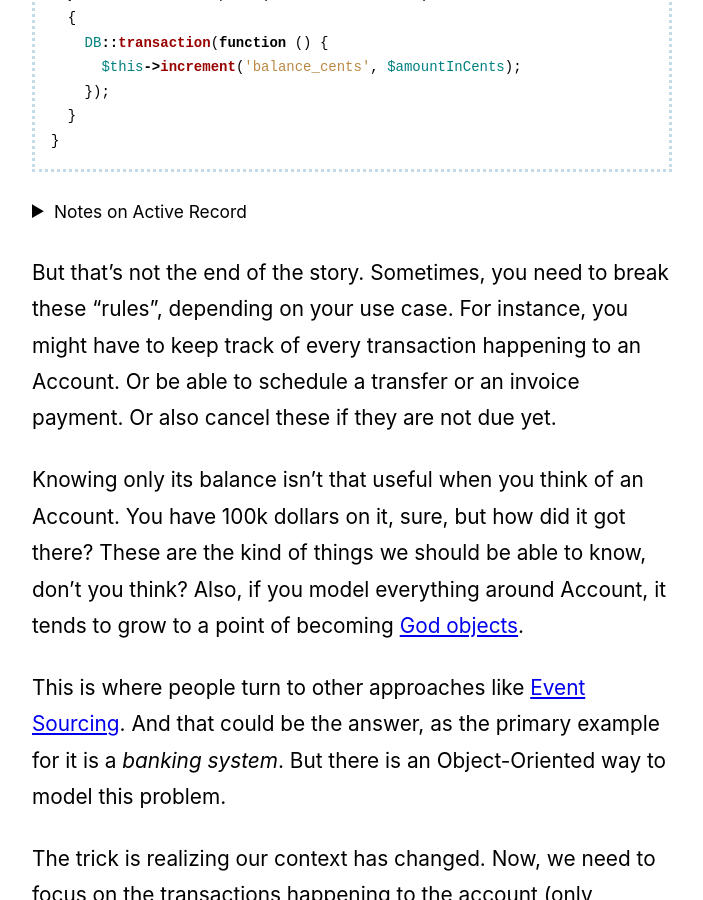
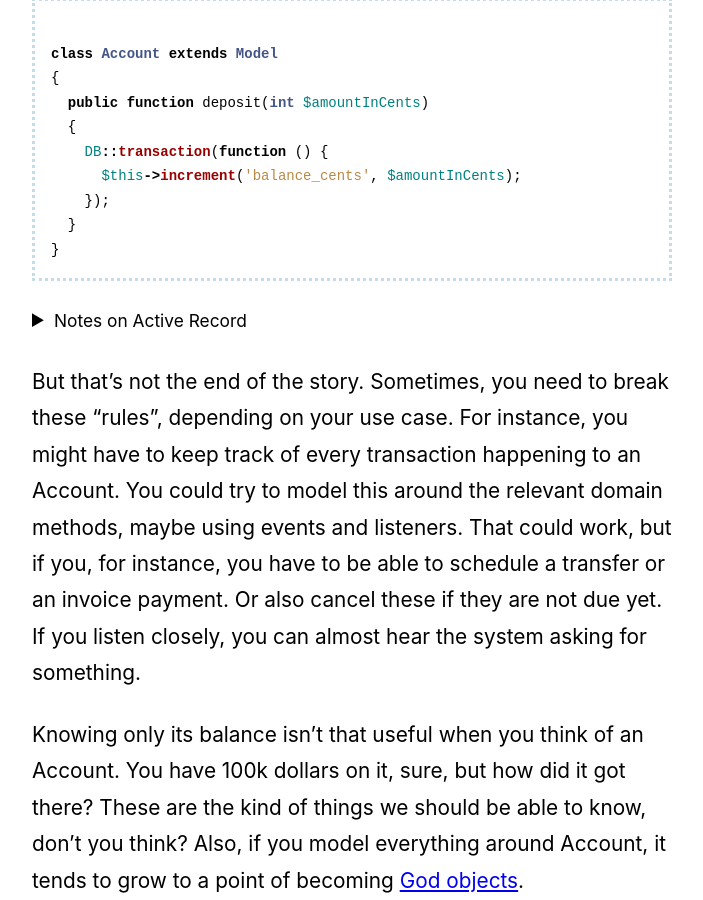
Before and after one commit to tonysm/jekyll.tonysm.com, a Jekyll site: the page built from _posts/2021-02-16-when-objects-are-not-enough.markdown, in a window 1280 px wide and 900 px high, scrolled down 6039 px. Shown: the whole window, without its empty margins (288-991 px from the left). Built offline with Jekyll 4.4.1, drawn with Linux system fonts in a browser that asks for light colours; some of the changed text lies outside the part shown.

Commit message:
Some minor tweaks

```diff
--- a/_posts/2021-02-16-when-objects-are-not-enough.markdown
+++ b/_posts/2021-02-16-when-objects-are-not-enough.markdown
@@ -5,7 +5,7 @@
 tags: oop laravel
 ---
 
-I've been looking up resources on the roots of Object-Oriented Programming - a.k.a. OOP. This journey started because there is a trend in the Laravel community of using Actions and the saying goes as *that's what "Real OOP" is about*. I had some doubts about it and instead of asking around, I decided to look for references from the old Smalltalk days.
+I've been looking up resources on the roots of Object-Oriented Programming - a.k.a. OOP. This journey started because there is a trend in the Laravel community of using Actions and the saying goes as *that's what "Real OOP" is about*. I had some doubts about it and instead of asking around, I decided to look for references from the Smalltalk days, and found out the book [Smalltalk, Objects, and Design](https://www.amazon.com/Smalltalk-Objects-Design-Chamond-Liu/dp/1583484906/) and some great talks. This journey has been so fun and revelating that I thought it would be nice to write about it.
 
 That goes against what I thought it meant to write Object-Oriented Programming. The pattern states that logic should be wrapped in [Action classes](https://stitcher.io/blog/laravel-beyond-crud-03-actions). The idea isn't new as other communities have been advocating for "[Clean Architecture](https://blog.cleancoder.com/uncle-bob/2012/08/13/the-clean-architecture.html)" where each "Use Case" (or *Interactor*) would be its own class. It's very similar. But is it really what OOP is about?
 
@@ -22,7 +22,7 @@
 
 Such messages usually take the form of method class and this idea that got propagated in other languages such as Java or C++. Joe Armstrong, one of the co-designers of Erlang, [wrote in the Elixir](https://elixirforum.com/t/learning-elixir-frst-impressions-plz-dont-kill-me/16424/52) forum that, in Smalltalk, messages "were not real messages but disguised synchronous function calls", and that "mistake" (according to him) was also repeated in other languages.
 
-One common misconception I see is thinking of objects as types. Types (or [Abstract Data Types](https://citeseerx.ist.psu.edu/viewdoc/download;jsessionid=1BC6456DEBB197D0E99CE43E9ED0AFE9?doi=10.1.1.136.3043&rep=rep1&type=pdf), which are "synonyms" - or close enough - for the purpose of this writing) aren't objects. As Kay points out in [this seminar](https://www.youtube.com/watch?v=QjJaFG63Hlo), the way objects are used these days is a bit confusing because it's intertwined with another idea from the '60s: data abstraction (ADTs). They are similar in some ways, particularly in implementation, but its intent is different.
+One common misconception seems to be on thinking of objects as types. Types (or [Abstract Data Types](https://citeseerx.ist.psu.edu/viewdoc/download;jsessionid=1BC6456DEBB197D0E99CE43E9ED0AFE9?doi=10.1.1.136.3043&rep=rep1&type=pdf), which are "synonyms" - or close enough - for the purpose of this writing) aren't objects. As Kay points out in [this seminar](https://www.youtube.com/watch?v=QjJaFG63Hlo), the way objects are used these days is a bit confusing because it's intertwined with another idea from the '60s: data abstraction (ADTs). They are similar in some ways, particularly in implementation, but its intent is different.
 
 The intent of ADT, according to Kay, was to take a system in Pascal/FORTRAN that's starting to become difficult to change (where the knowledge has been spread out in procedures) and wrap envelopes around data structures, invoking operations by means of procedures in order to get it to be a bit more representation independent.
 
@@ -76,12 +76,12 @@
 <summary><small>Notes on Active Record</small></summary>
 
 
-<small><i>The code examples are done in a Laravel context. I'm lucky enough to happen to own the databases I work with, so I'm not gonna try to fight with the tools I have and instead will embrace Eloquent, which is an Active Record implementation (for the non-Laravel folks reading this). That's why I have database stuff mixed in my models. I recommend experimenting with different approaches so you can make up your own mind about these things. I'm just showing an alternative that I happen to like.</i></small>
+<small><i>The code examples are done in a Laravel context. I'm lucky enough to happen to own the databases I work with, so I don't consider that an outer layer of my apps (se <a href="https://martinfowler.com/articles/badri-hexagonal/">this</a>), which allows me to fully use the tools at hand, such as the Eloquent ORM - an Active Record implementation for the non-Laravel folks reading this. That's why I have database calls in the model. Not all classes in my domain model extends are Active Record models, though (see <a href="https://www.youtube.com/watch?v=hkmrfjex7jI&list=PL9wALaIpe0Py6E_oHCgTrD6FvFETwJLlx&index=4">this</a>). I recommend experimenting with different approaches so you can make up your own mind about these things. I'm just showing an alternative that I happen to like.</i></small>
 
 
 </details>
 
-But that's not the end of the story. Sometimes, you need to break these "rules", depending on your use case. For instance, you might have to keep track of every transaction happening to an Account. Or be able to schedule a transfer or an invoice payment. Or also cancel these if they are not due yet.
+But that's not the end of the story. Sometimes, you need to break these "rules", depending on your use case. For instance, you might have to keep track of every transaction happening to an Account. You could try to model this around the relevant domain methods, maybe using events and listeners. That could work, but if you, for instance, you have to be able to schedule a transfer or an invoice payment. Or also cancel these if they are not due yet. If you listen closely, you can almost hear the system asking for something.
 
 Knowing only its balance isn't that useful when you think of an Account. You have 100k dollars on it, sure, but how did it got there? These are the kind of things we should be able to know, don't you think? Also, if you model everything around Account, it tends to grow to a point of becoming [God objects](https://en.wikipedia.org/wiki/God_object).
 
@@ -154,7 +154,7 @@
 
 This same idea can be ported to other domains as well. For instance, if you have a document model in a collaborative text editing context, you cannot rely on having a single `content` text field holding the current state of the Document's content. You would need to apply a similar idea and keep track of each [Operation Transformation](https://www.youtube.com/watch?v=lmjMC2FRF-A) happening to the document instead.
 
-I first saw this idea presented by Adam Wathan on his [Pushing Polymorphism to the Database](https://adamwathan.me/2015/09/03/pushing-polymorphism-to-the-database/) article and conference talk. And I also found references in the [Smalltalk, Objects, and Design](https://www.amazon.com/Smalltalk-Objects-Design-Chamond-Liu/dp/1583484906/ref=sr_1_1?dchild=1&keywords=smalltalk+objects+and+design&qid=1613327978&sr=8-1) book, as well as on a recent [Rails PR](https://github.com/rails/rails/pull/39341) done by DHH introducing *delegated types*. I find it really powerful and quite versatile, but don't see that many people talking about, so that's why I found it relevant to mention here.
+I first saw this idea presented by Adam Wathan on his [Pushing Polymorphism to the Database](https://adamwathan.me/2015/09/03/pushing-polymorphism-to-the-database/) article and conference talk. And I also found references in the [Smalltalk, Objects, and Design](https://www.amazon.com/Smalltalk-Objects-Design-Chamond-Liu/dp/1583484906/) book, as well as on a recent [Rails PR](https://github.com/rails/rails/pull/39341) done by DHH introducing *delegated types*. I find it really powerful and quite versatile, but don't see that many people talking about, so that's why I found it relevant to mention here.
 
 Another example could be an PaaS app. You have provisioned servers and you can deploy on them. With only this short description one could model it as `$server->deploy(int $commitHash)`. But what if the user can cancel a deployment? Or rollback to a previous deployment? That change in requirements should trigger your curiosity to at least experiment promoting the deploy to its own Deployment object or something similar.
 
@@ -172,20 +172,43 @@
 
 !["Perfect Circle" Orbits](/assets/content/oop/02-orbits-1.png)
 
-Source: NASA ([link](https://earthobservatory.nasa.gov/features/OrbitsHistory/page2.php))
+<p align="center">
+
+<small>
+
+Source: NASA's Earth Observatory (<a href="https://earthobservatory.nasa.gov/features/OrbitsHistory/page2.php">link</a>)
+
+</small>
+
+</p>
 
 That didn't quite make sense because objects seemed to be in different positions depending on the day (among other problems), so they built a different theory where the orbits were still "perfect circles" but the objects were not going round, but instead moving in a way that at a macro level also built another "perfect circle", something like this:
 
 !["Perfect Cicles" more complex orbits](/assets/content/oop/03-orbits-2.png)
 
-Source: Wikipedia page on "Deferent and epicycle" ([link](https://en.wikipedia.org/wiki/Deferent_and_epicycle))
+<p align="center">
+
+<small>
+
+Source: Wikipedia page on "Deferent and epicycle" (<a href="https://en.wikipedia.org/wiki/Deferent_and_epicycle">link</a>)
+
+</small>
+
+</p>
 
 [Kepler had this belief too](https://en.wikipedia.org/wiki/Kepler%27s_laws_of_planetary_motion), but after struggling to explain some of evidence about the movements of objects, he then abandoned the idea of "perfect circle" and suggested that the orbits were actually elliptical and around the Sun - not the Earth, simplifying the model quite a lot ([read this](https://earthobservatory.nasa.gov/features/OrbitsHistory/page2.php) to know more about this).
 
 ![Kepler's elliptical orbits](/assets/content/oop/04-orbits-3.png)
 
-Source: Wikipedia page on "Kepler's laws of planetary motion" ([link](https://en.wikipedia.org/wiki/Kepler%27s_laws_of_planetary_motion))
+<p align="center">
 
+<small>
+
+Source: Wikipedia page on "Kepler's laws of planetary motion" (<a href="https://en.wikipedia.org/wiki/Kepler%27s_laws_of_planetary_motion">link</a>)
+
+</small>
+
+</p>
 His observation was one of the pillars of Newton's law of [universal gravitation](https://en.wikipedia.org/wiki/Newton%27s_law_of_universal_gravitation). Which later led to Einstein's [theory of relativity.](https://en.wikipedia.org/wiki/Theory_of_relativity)
 
 This demonstrates that the right level of abstraction often simplifies our models. Things "just makes sense" in a way that it's easier to understand than the alternatives. And it's an iterative process.
@@ -263,13 +286,17 @@
 
 My intent with this article is mainly to share and hear back from other people what they think of this all. I'm not trying to convince you of this. I'm making peace with this idea of having actions for behavior (as messages) myself. It sometimes feels like "procedures" where we're invoking logic by name. I'm not sure if I would use it for every bit of logic in my applications, but I think I like it when combined with Facade methods in the models.
 
+I also found some cool design patterns that I don't see being referenced a lot. I'll blog about them soon.
+
 Let me know what you think about this. Either [write](mailto:tonysm@hey.com) to me, [tweet](https://twitter.com/tonysmdev), or write a response article and share it with me.
 
-PS: I only now found this great talk from Anjana Vakil called "[Programming Across Paradigms](https://www.youtube.com/watch?v=Pg3UeB-5FdA)" which I highly recommend.
+P.S.: I only now found this great talk from Anjana Vakil called "[Programming Across Paradigms](https://www.youtube.com/watch?v=Pg3UeB-5FdA)" which I highly recommend.
+
+P.S.2: Some of the images here were created using [Excalidraw](http://excalidraw.com/)
 
 ## Criticism on OOP
 
-While I was reading the book "Smalltalk, Objects, and Design" I found out that Dijkstra doesn't seem like OOP (see this [quora question and responses](https://www.quora.com/Why-did-Dijkstra-say-that-%E2%80%9CObject-oriented-programming-is-an-exceptionally-bad-idea-which-could-only-have-originated-in-California-%E2%80%9D)). [He advocated against the use of metaphors and analogies in software](https://www.cs.utexas.edu/~EWD/transcriptions/EWD10xx/EWD1036.html) (referenced, but I haven't read it fully myself), and in favor of a more "formal" and mathematical way of building software (in terms of formal thinking), as he coined the term "structured programming". But the book also mentions there is [research on invention and creativity](https://www.amazon.com/Essay-Psychology-Invention-Mathematical-Field-ebook/dp/B005ZD77EY/ref=sr_1_1?dchild=1&keywords=An+Essay+on+the+Psychology+of+Invention+in+the+Mathematical+Field&qid=1613517885&sr=8-1) (referenced, but I haven't read it myself) that suggests that imagery fuels the creative process, not formal thinking. I found this all very entertaining to research.
+While I was reading the book [Smalltalk, Objects, and Design](https://www.amazon.com/Smalltalk-Objects-Design-Chamond-Liu/dp/1583484906/) I found out that Dijkstra doesn't seem like OOP (see this [quora question and responses](https://www.quora.com/Why-did-Dijkstra-say-that-%E2%80%9CObject-oriented-programming-is-an-exceptionally-bad-idea-which-could-only-have-originated-in-California-%E2%80%9D)). [He advocated against the use of metaphors and analogies in software](https://www.cs.utexas.edu/~EWD/transcriptions/EWD10xx/EWD1036.html) (referenced, but I haven't read it fully myself), and in favor of a more "formal" and mathematical way of building software (in terms of formal thinking), as he coined the term "structured programming". But the book also mentions there is [research on invention and creativity](https://www.amazon.com/Essay-Psychology-Invention-Mathematical-Field-ebook/dp/B005ZD77EY/ref=sr_1_1?dchild=1&keywords=An+Essay+on+the+Psychology+of+Invention+in+the+Mathematical+Field&qid=1613517885&sr=8-1) (referenced, but I haven't read it myself) that suggests that imagery fuels the creative process, not formal thinking. I found this all very entertaining to research.
 
 ## Relevant References
 
```
